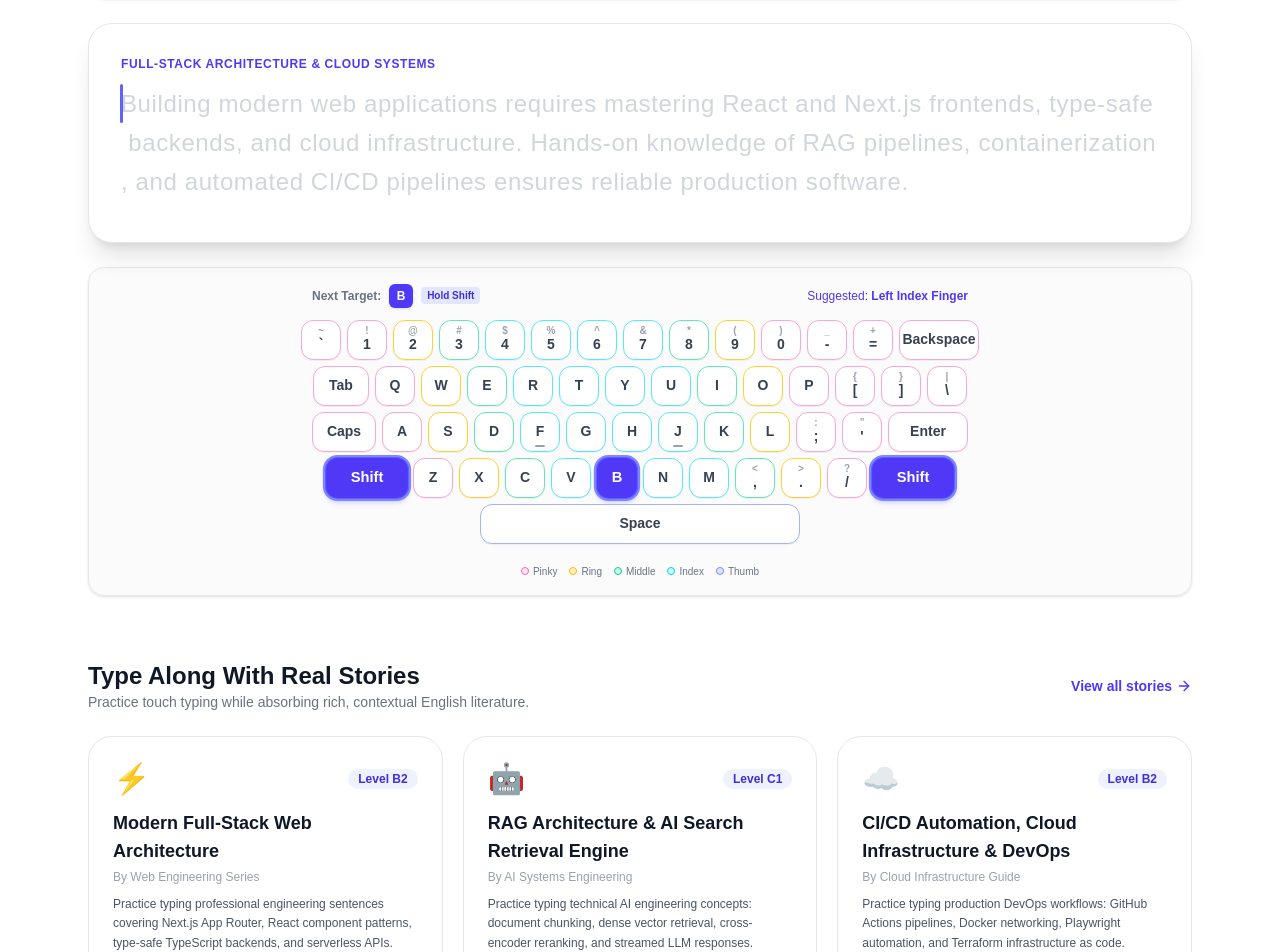
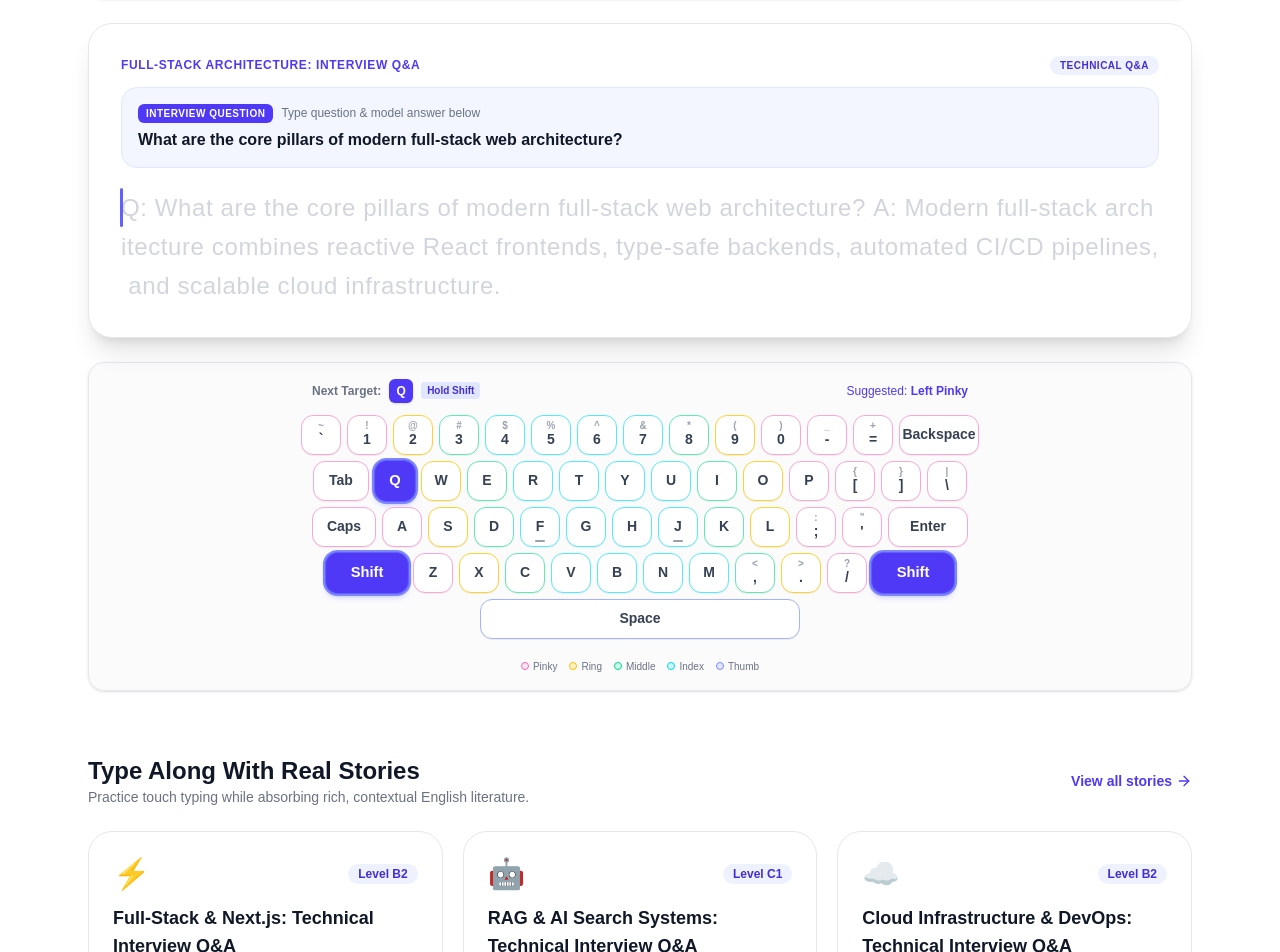
Before and after one commit to locionic/typestory, a Next.js app: page / in a window 1280 px wide. Shown: the part 520-1472 px from the top of the page. Built offline with nearby package versions, Linux system fonts and the light colour scheme; no server answers.

Commit message:
feat(tech-qa): structure technical practice modules as Interview Questions & Answers with dedicated UI styling

```diff
--- a/components/typing/StoryReader.tsx
+++ b/components/typing/StoryReader.tsx
@@ -67,10 +67,10 @@ export default function StoryReader({ story }: StoryReaderProps) {
         </button>
       </div>
 
-      {/* Paragraph Progress Tracker */}
+      {/* Paragraph / Question Progress Tracker */}
       <div className="flex items-center justify-between rounded-xl bg-gray-50 p-3 text-xs dark:bg-gray-900">
         <div className="font-semibold text-gray-700 dark:text-gray-300">
-          Paragraph {currentParagraphIndex + 1} of {paragraphs.length}
+          {story.category === 'tech' ? 'Question' : 'Paragraph'} {currentParagraphIndex + 1} of {paragraphs.length}
         </div>
         <div className="flex items-center gap-2">
           <button
@@ -97,29 +97,53 @@ export default function StoryReader({ story }: StoryReaderProps) {
       {/* Active Typing Engine for this Paragraph */}
       <TypingEngine
         onNext={currentParagraphIndex < paragraphs.length - 1 ? handleNext : undefined}
-        nextLabel="Next Paragraph"
+        nextLabel={story.category === 'tech' ? 'Next Question' : 'Next Paragraph'}
       />
 
       {/* Story Overview & Reading Panel */}
       <div className="rounded-3xl border border-gray-200 bg-white p-6 shadow-sm dark:border-gray-800 dark:bg-gray-900 sm:p-8">
         <div className="flex items-center gap-2 mb-4 text-xs font-bold uppercase tracking-wider text-gray-400">
           <BookOpen className="h-4 w-4 text-indigo-500" />
-          <span>Full Story Reading Context</span>
+          <span>{story.category === 'tech' ? 'Technical Interview Questions & Model Answers' : 'Full Story Reading Context'}</span>
         </div>
         <div className="space-y-4 text-base leading-relaxed text-gray-600 dark:text-gray-300">
-          {paragraphs.map((p, idx) => (
-            <p
+          {paragraphs.map((p, idx) => {
+            const isQA = p.startsWith('Q:') && p.includes(' A:');
+            const [qPart, aPart] = isQA ? p.split(' A:') : [p, ''];
+
+            return (
+              <div
                 key={idx}
                 onClick={() => setCurrentParagraphIndex(idx)}
-              className={`cursor-pointer rounded-xl p-3 transition-all ${
+                className={`cursor-pointer rounded-2xl p-4 transition-all ${
                   idx === currentParagraphIndex
-                  ? 'bg-indigo-50/80 font-medium text-gray-900 shadow-sm ring-1 ring-indigo-300 dark:bg-indigo-950/30 dark:text-white dark:ring-indigo-700'
+                    ? 'bg-indigo-50/90 font-medium text-gray-900 shadow-sm ring-2 ring-indigo-400 dark:bg-indigo-950/40 dark:text-white dark:ring-indigo-600'
                     : 'hover:bg-gray-50 dark:hover:bg-gray-800/40 opacity-75'
                 }`}
               >
-              {p}
-            </p>
-          ))}
+                {isQA ? (
+                  <div className="space-y-2">
+                    <div className="flex items-start gap-2">
+                      <span className="shrink-0 rounded-md bg-indigo-600 px-2 py-0.5 text-[10px] font-black text-white uppercase">
+                        Q{idx + 1}
+                      </span>
+                      <span className="font-bold text-gray-900 dark:text-white text-sm sm:text-base">
+                        {qPart.replace(/^Q:\s*/, '')}
+                      </span>
+                    </div>
+                    <div className="flex items-start gap-2 text-xs sm:text-sm leading-relaxed text-gray-700 dark:text-gray-300 pl-2 sm:pl-4">
+                      <span className="shrink-0 font-extrabold text-emerald-600 dark:text-emerald-400">
+                        Answer:
+                      </span>
+                      <span>{aPart}</span>
+                    </div>
+                  </div>
+                ) : (
+                  <p>{p}</p>
+                )}
+              </div>
+            );
+          })}
         </div>
       </div>
 
--- a/components/typing/TypingEngine.tsx
+++ b/components/typing/TypingEngine.tsx
@@ -49,6 +49,10 @@ export default function TypingEngine({ onNext, nextLabel = 'Next' }: TypingEngin
     targetText.length > 0
       ? Math.min(100, Math.round((typedText.length / targetText.length) * 100))
       : 0;
+
+  // Check if current passage is a Question & Answer drill
+  const isQA = targetText.startsWith('Q:') && targetText.includes(' A:');
+  const questionPrompt = isQA ? targetText.split(' A:')[0].replace(/^Q:\s*/, '') : '';
 
   // Live timer tick
   useEffect(() => {
@@ -213,9 +217,33 @@ export default function TypingEngine({ onNext, nextLabel = 'Next' }: TypingEngin
 
       {/* Main Interactive Typing Board */}
       <div className="relative min-h-[220px] rounded-3xl border border-gray-200 bg-white p-6 shadow-xl dark:border-gray-800 dark:bg-gray-900 sm:p-8">
-        <div className="mb-3 text-xs font-bold uppercase tracking-wider text-indigo-600 dark:text-indigo-400">
-          {title}
+        <div className="mb-3 flex items-center justify-between">
+          <div className="text-xs font-bold uppercase tracking-wider text-indigo-600 dark:text-indigo-400">
+            {title}
+          </div>
+          {isQA && (
+            <span className="rounded-full bg-indigo-50 px-2.5 py-0.5 text-[10px] font-extrabold tracking-wider uppercase text-indigo-700 dark:bg-indigo-950/40 dark:text-indigo-300">
+              Technical Q&amp;A
+            </span>
+          )}
         </div>
+
+        {/* Highlighted Interview Question Card */}
+        {isQA && (
+          <div className="mb-5 rounded-2xl border border-indigo-100 bg-indigo-50/70 p-4 dark:border-indigo-900/40 dark:bg-indigo-950/30">
+            <div className="flex items-center gap-2 mb-1.5">
+              <span className="inline-flex items-center rounded-md bg-indigo-600 px-2 py-0.5 text-[10px] font-black uppercase tracking-wider text-white">
+                Interview Question
+              </span>
+              <span className="text-xs text-gray-500 dark:text-gray-400">
+                Type question &amp; model answer below
+              </span>
+            </div>
+            <p className="text-sm sm:text-base font-bold text-gray-900 dark:text-gray-100 leading-snug">
+              {questionPrompt}
+            </p>
+          </div>
+        )}
 
         {/* Character By Character Rendering */}
         <div className="font-mono text-xl sm:text-2xl leading-relaxed tracking-wide select-none">
--- a/data/stories.ts
+++ b/data/stories.ts
@@ -4,22 +4,22 @@ export const STORIES: StoryItem[] = [
   {
     id: 'tech-story-1',
     slug: 'modern-full-stack-web-architecture',
-    title: 'Modern Full-Stack Web Architecture',
-    author: 'Web Engineering Series',
+    title: 'Full-Stack & Next.js: Technical Interview Q&A',
+    author: 'Full-Stack Interview Series',
     category: 'tech',
     level: 'B2',
-    difficultyLabel: 'Full-Stack Practice',
+    difficultyLabel: 'Full-Stack Q&A',
     summary:
-      'Practice typing professional engineering sentences covering Next.js App Router, React component patterns, type-safe TypeScript backends, and serverless APIs.',
-    wordCount: 245,
+      'Master technical interview questions and answers on Next.js 15 App Router, React Server Components, TypeScript type safety, and clean API design.',
+    wordCount: 265,
     readingTimeMinutes: 2,
     coverEmoji: '⚡',
     paragraphs: [
-      'Full-stack web engineering combines modern React frontends, scalable Node or Python backends, and automated cloud infrastructure.',
-      'Building applications with Next.js 15 App Router provides hybrid static rendering, server components, and streaming for optimal response times.',
-      'Type-safe backend architectures leverage HonoJS, Zod schema validation, and Result types to handle errors cleanly without uncaught runtime exceptions.',
-      'Reactive user interfaces benefit from utility-first styling with TailwindCSS and accessible headless primitives like shadcn/ui.',
-      'Clean separation of concerns between data access layers, business logic services, and API controllers guarantees long-term maintainability.',
+      'Q: What is the main architectural benefit of React Server Components in Next.js 15? A: React Server Components execute exclusively on the server, significantly reducing client JavaScript bundle size and enabling secure, direct database access without exposing internal credentials.',
+      'Q: How does Next.js App Router implement streaming and progressive rendering? A: Next.js utilizes React Suspense boundaries combined with HTTP chunked transfer encoding to deliver instant shell markup while asynchronously streaming resolved data token-by-token.',
+      'Q: Why is schema validation with Zod recommended for TypeScript backend handlers? A: Zod parses and validates incoming runtime HTTP payloads against defined schemas, bridging the gap between static TypeScript types and untrusted client inputs to prevent unexpected runtime crashes.',
+      'Q: How does the Result pattern improve backend error handling compared to throw statements? A: The Result pattern models success and failure as explicit return values, forcing callers to handle potential errors at compile time and preventing unhandled promise rejections.',
+      'Q: What advantages do headless UI primitives like shadcn/ui provide over traditional component libraries? A: Headless primitives offer accessible, unstyled interaction logic with full WAI-ARIA compliance while allowing developers to retain total ownership and customization of CSS classes.',
     ],
     keyVocabulary: [
       {
@@ -37,11 +37,11 @@ export const STORIES: StoryItem[] = [
         translation: 'kiến trúc phần mềm',
       },
       {
-        word: 'maintainability',
-        phonetic: '/meɪnˌteɪ.nəˈbɪl.ə.t̬i/',
+        word: 'validation',
+        phonetic: '/ˌvæl.əˈdeɪ.ʃən/',
         pos: 'noun',
-        definition: 'The ease with which a software system can be modified, bugs fixed, and performance improved.',
-        translation: 'khả năng bảo trì',
+        definition: 'The process of verifying that incoming data conforms to required schema rules and types.',
+        translation: 'sự xác thực dữ liệu',
       },
       {
         word: 'primitives',
@@ -55,23 +55,23 @@ export const STORIES: StoryItem[] = [
   {
     id: 'tech-story-2',
     slug: 'rag-ai-search-retrieval-engineering',
-    title: 'RAG Architecture & AI Search Retrieval Engine',
-    author: 'AI Systems Engineering',
+    title: 'RAG & AI Search Systems: Technical Interview Q&A',
+    author: 'AI Engineering Series',
     category: 'tech',
     level: 'C1',
-    difficultyLabel: 'AI & RAG Practice',
+    difficultyLabel: 'AI & RAG Q&A',
     summary:
-      'Practice typing technical AI engineering concepts: document chunking, dense vector retrieval, cross-encoder reranking, and streamed LLM responses.',
-    wordCount: 270,
+      'Master technical interview questions and answers on Retrieval-Augmented Generation, document chunking, dense vector retrieval, and cross-encoder reranking.',
+    wordCount: 290,
     readingTimeMinutes: 2,
     coverEmoji: '🤖',
     paragraphs: [
-      'Retrieval-Augmented Generation bridges large language models with dynamic external knowledge bases to eliminate factual hallucinations.',
-      'An effective retrieval engine splits large documents into semantic chunks, generates vector embeddings, and indexes them in a vector database.',
-      'Dense vector retrieval calculates cosine similarity across high-dimensional latent spaces to surface relevant context even without exact keyword matches.',
-      'Cross-encoder reranking provides a secondary scoring pass that reorganizes candidates to guarantee the highest contextual relevance for prompt assembly.',
-      'Streaming responses token-by-token over Server-Sent Events minimizes perceived latency and delivers a fluid conversational user interface.',
-      'Automated web crawling pipelines parse structured documents and populate Elasticsearch indexes for hybrid lexical and semantic search.',
+      'Q: What is Retrieval-Augmented Generation and how does it prevent LLM hallucinations? A: RAG retrieves verifiable facts from an external knowledge base and injects them into the prompt, grounding language model responses in accurate context rather than parametric memory.',
+      'Q: What strategies determine optimal document chunking for vector search? A: Optimal chunking balances semantic coherence and token length, using paragraph boundaries and overlapping windows so individual chunks preserve context without diluting embedding specificity.',
+      'Q: How does dense vector retrieval capture semantic meaning beyond keyword search? A: Dense retrieval maps text into continuous high-dimensional vector spaces, calculating cosine similarity to match conceptually related sentences even when no shared keywords exist.',
+      'Q: Why is cross-encoder reranking used as a second stage in retrieval pipelines? A: While bi-encoder vector search rapidly gathers hundreds of candidates, a cross-encoder performs deep joint attention across query-passage pairs to surface the most relevant context.',
+      'Q: How does hybrid search combine Elasticsearch lexical search with dense vector indexing? A: Hybrid search fuses BM25 term frequency scores with vector similarity metrics, guaranteeing exact matches for specific identifiers while maintaining broad semantic understanding.',
+      'Q: Why should cloud AI services use Managed Identity rather than static API keys? A: Managed identities provide automatically rotated Azure Active Directory tokens, eliminating hardcoded secrets in source code and preventing credential leakage across CI environments.',
     ],
     keyVocabulary: [
       {
@@ -85,7 +85,7 @@ export const STORIES: StoryItem[] = [
         word: 'embedding',
         phonetic: '/ɪmˈbed.ɪŋ/',
         pos: 'noun',
-        definition: 'A relatively low-dimensional vector representation of text in a continuous vector space.',
+        definition: 'A dense, high-dimensional numerical vector representation of semantic meaning.',
         translation: 'nhúng vector (vector embedding)',
       },
       {
@@ -96,34 +96,34 @@ export const STORIES: StoryItem[] = [
         translation: 'tái xếp hạng kết quả',
       },
       {
-        word: 'semantic',
-        phonetic: '/səˈmæn.tɪk/',
-        pos: 'adj',
-        definition: 'Relating to meaning in language or logic, especially in vector similarity.',
-        translation: 'ngữ nghĩa (semantic search)',
+        word: 'hallucination',
+        phonetic: '/həˌluː.səˈneɪ.ʃən/',
+        pos: 'noun',
+        definition: 'Plausible-sounding but factually incorrect outputs generated by AI language models.',
+        translation: 'ảo giác AI (thông tin sai lệch)',
       },
     ],
   },
   {
     id: 'tech-story-3',
     slug: 'devops-automation-azure-ci-cd',
-    title: 'CI/CD Automation, Cloud Infrastructure & DevOps',
-    author: 'Cloud Infrastructure Guide',
+    title: 'Cloud Infrastructure & DevOps: Technical Interview Q&A',
+    author: 'DevOps & Cloud Series',
     category: 'tech',
     level: 'B2',
-    difficultyLabel: 'DevOps & Cloud',
+    difficultyLabel: 'DevOps & Cloud Q&A',
     summary:
-      'Practice typing production DevOps workflows: GitHub Actions pipelines, Docker networking, Playwright automation, and Terraform infrastructure as code.',
-    wordCount: 265,
+      'Master technical interview questions and answers on GitHub Actions CI/CD pipelines, Docker networking, Playwright automation, and Terraform IaC.',
+    wordCount: 285,
     readingTimeMinutes: 2,
     coverEmoji: '☁️',
     paragraphs: [
-      'Continuous Integration and Continuous Deployment pipelines automate testing, linting, and artifact building on every commit.',
-      'Managing self-hosted runners on virtual machines provides dedicated computing resources for high-throughput build and release cycles.',
-      'Automated end-to-end test suites using Playwright and headless browsers expand regression coverage across user interfaces and CLI tools.',
-      'Infrastructure as Code with Terraform ensures repeatable, version-controlled cloud environments across development, staging, and production.',
-      'Validating container bridge networking, dual-stack IPv4 and IPv6 configurations, and service discovery prevents silent infrastructure outages.',
-      'Cloud security relies on managed identities, centralized key vaults, and role-based access control to eliminate hardcoded credentials.',
+      'Q: What core steps comprise an enterprise CI/CD pipeline in GitHub Actions? A: A robust pipeline triggers on pull requests, executing linting, static type checking, unit tests, container builds, and security scans before automatically deploying to staging.',
+      'Q: What are the primary advantages of running self-hosted CI runners on Azure virtual machines? A: Self-hosted runners offer dedicated computing capacity, persistent build caches for faster compilation, access to private VPC resources, and reduced per-minute runner costs.',
+      'Q: How do headless end-to-end tests with Playwright protect complex web applications? A: Playwright executes simulated user workflows across real browser engines, verifying that authentication, routing, and dynamic data state behave correctly before code merges to production.',
+      'Q: How does Terraform enforce reproducibility through Infrastructure as Code? A: Terraform manages cloud resources declaratively with version-controlled state files, preventing manual configuration drift and allowing identical environments to be spun up on demand.',
+      'Q: What network configurations are critical when isolating containerized microservices? A: Configuring isolated Docker bridge networks, strict firewall rules, and dual-stack IPv4 and IPv6 routing prevents cross-container interference and protects internal database ports.',
+      'Q: How does centralized key management like Azure Key Vault safeguard cloud infrastructure? A: Key vaults store database connection strings, certificates, and API tokens securely, restricting access through role-based access control and comprehensive audit logging.',
     ],
     keyVocabulary: [
       {
@@ -141,11 +141,11 @@ export const STORIES: StoryItem[] = [
         translation: 'lỗi hồi quy (regression bug)',
       },
       {
-        word: 'deployment',
-        phonetic: '/dɪˈplɔɪ.mənt/',
-        pos: 'noun',
-        definition: 'All of the activities that make a software system available for use in production.',
-        translation: 'triển khai phần mềm',
+        word: 'declarative',
+        phonetic: '/dɪˈkler.ə.t̬ɪv/',
+        pos: 'adj',
+        definition: 'Describing what the intended end state should be rather than prescribing sequential execution steps.',
+        translation: 'mang tính khai báo (declarative)',
       },
       {
         word: 'reproducible',
@@ -159,22 +159,22 @@ export const STORIES: StoryItem[] = [
   {
     id: 'tech-story-4',
     slug: 'database-design-distributed-systems',
-    title: 'Database Design, Search Engines & Distributed State',
-    author: 'Backend Systems Guide',
+    title: 'Databases & Distributed Systems: Technical Interview Q&A',
+    author: 'System Design Series',
     category: 'tech',
     level: 'B2',
-    difficultyLabel: 'Backend Systems',
+    difficultyLabel: 'System Design Q&A',
     summary:
-      'Type through production backend systems: document indexing, full-text search, Redis caching, pagination, and real-time state synchronization.',
-    wordCount: 255,
+      'Master technical interview questions and answers on relational versus NoSQL databases, inverted indices in Elasticsearch, cursor pagination, and Redis caching.',
+    wordCount: 275,
     readingTimeMinutes: 2,
     coverEmoji: '💾',
     paragraphs: [
-      'Designing robust data stores requires choosing between relational models like MySQL and document-oriented databases like MongoDB or CosmosDB.',
-      'Search engines utilize inverted indices, n-gram tokenizers, and term frequency scoring to execute sub-millisecond full-text queries.',
-      'Implementing cursor-based pagination and database indexing ensures queries remain performant even across tables with millions of rows.',
-      'In-memory data stores like Redis provide distributed caching, session tracking, and rate limiting to shield primary databases from load spikes.',
-      'Asynchronous task queues and event buses decouple long-running operations, such as media conversion and batch web crawling, from synchronous API handlers.',
+      'Q: When should you select a relational database like MySQL over a document database? A: Choose relational databases when strict ACID transactional guarantees, foreign-key relationships, and normalized tables with complex multi-table joins are vital for data integrity.',
+      'Q: How does an inverted index in search engines enable rapid full-text discovery? A: An inverted index maps every unique token to a posting list of document identifiers, allowing the engine to locate matching records in constant time without full table scans.',
+      'Q: Why is cursor-based pagination superior to offset-based pagination for high-volume feeds? A: Offset pagination incurs O(N) database performance degradation by reading and discarding preceding records, whereas cursor pagination queries directly against indexed sequential keys in O(1) time.',
+      'Q: What architectural benefits does Redis provide as an in-memory data store? A: Redis delivers sub-millisecond read and write latency for cache caching, distributed session tokens, rate limiting counters, and pub/sub message broadcasting.',
+      'Q: Why are asynchronous message queues essential for decoupled distributed systems? A: Asynchronous queues buffer high-volume workloads and decouple long-running operations like document conversion and web scraping from user-facing HTTP request cycles.',
     ],
     keyVocabulary: [
       {
@@ -197,6 +197,13 @@ export const STORIES: StoryItem[] = [
         pos: 'verb',
         definition: 'Separate or disengage components so that one may operate without directly depending on the other.',
         translation: 'tách rời / giảm phụ thuộc',
+      },
+      {
+        word: 'indexing',
+        phonetic: '/ˈɪn.deks.ɪŋ/',
+        pos: 'noun',
+        definition: 'The process of creating specialized data structures on database columns to accelerate query lookups.',
+        translation: 'lập chỉ mục tìm kiếm',
       },
     ],
   },
--- a/store/useTypingStore.ts
+++ b/store/useTypingStore.ts
@@ -36,10 +36,10 @@ interface TypingState {
 }
 
 export const useTypingStore = create<TypingState>((set, get) => ({
-  title: 'Full-Stack Architecture & Cloud Systems',
+  title: 'Full-Stack Architecture: Interview Q&A',
   sourceType: 'story',
   targetText:
-    'Building modern web applications requires mastering React and Next.js frontends, type-safe backends, and cloud infrastructure. Hands-on knowledge of RAG pipelines, containerization, and automated CI/CD pipelines ensures reliable production software.',
+    'Q: What are the core pillars of modern full-stack web architecture? A: Modern full-stack architecture combines reactive React frontends, type-safe backends, automated CI/CD pipelines, and scalable cloud infrastructure.',
   typedText: '',
   activeStory: null,
   activeVocabList: null,
```
Also changed, not shown: app/page.tsx (+5 -5 lines), app/stories/page.tsx (+1 -1 lines), components/stories/StoriesCatalog.tsx (+4 -2 lines). Lines whose indentation alone changed are shown as unchanged.
